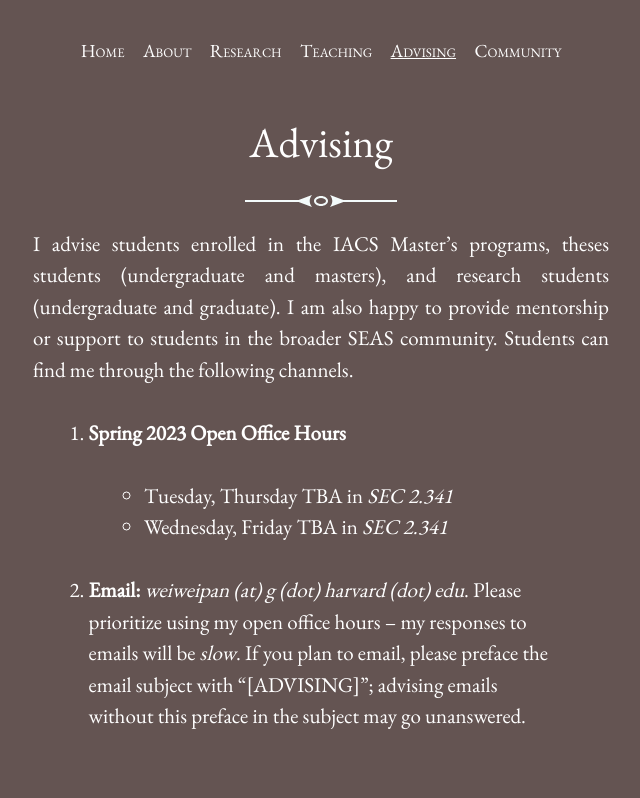
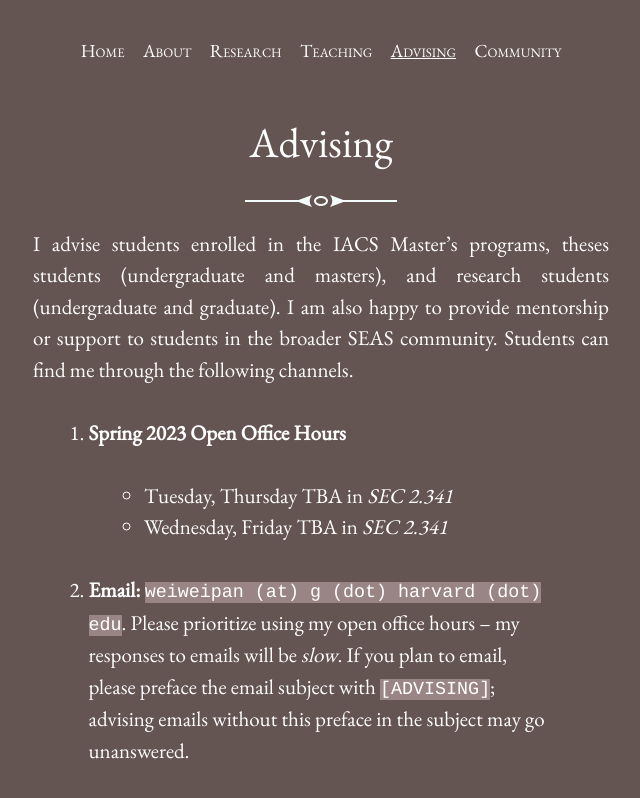
Before and after one commit to onefishy/onefishy.github.io, a Jekyll site: the page built from advising.md, in a window 1280 px wide. Shown: the top 798 px of the page, without its empty margins (319-959 px from the left). Built offline with Jekyll 4.4.1, drawn with Linux system fonts in a browser that asks for light colours.

```diff
--- a/advising.md
+++ b/advising.md
@@ -9,4 +9,4 @@ I advise students enrolled in the IACS Master's programs, theses students (under
   - Tuesday, Thursday TBA in *SEC 2.341*
   - Wednesday, Friday TBA in *SEC 2.341*
 
-2. **Email:** *weiweipan (at) g (dot) harvard (dot) edu*. Please prioritize using my open office hours -- my responses to emails will be *slow*. If you plan to email, please preface the email subject with "[ADVISING]"; advising emails without this preface in the subject may go unanswered.
+2. **Email:** ``weiweipan (at) g (dot) harvard (dot) edu``. Please prioritize using my open office hours -- my responses to emails will be *slow*. If you plan to email, please preface the email subject with ``[ADVISING]``; advising emails without this preface in the subject may go unanswered.
```
